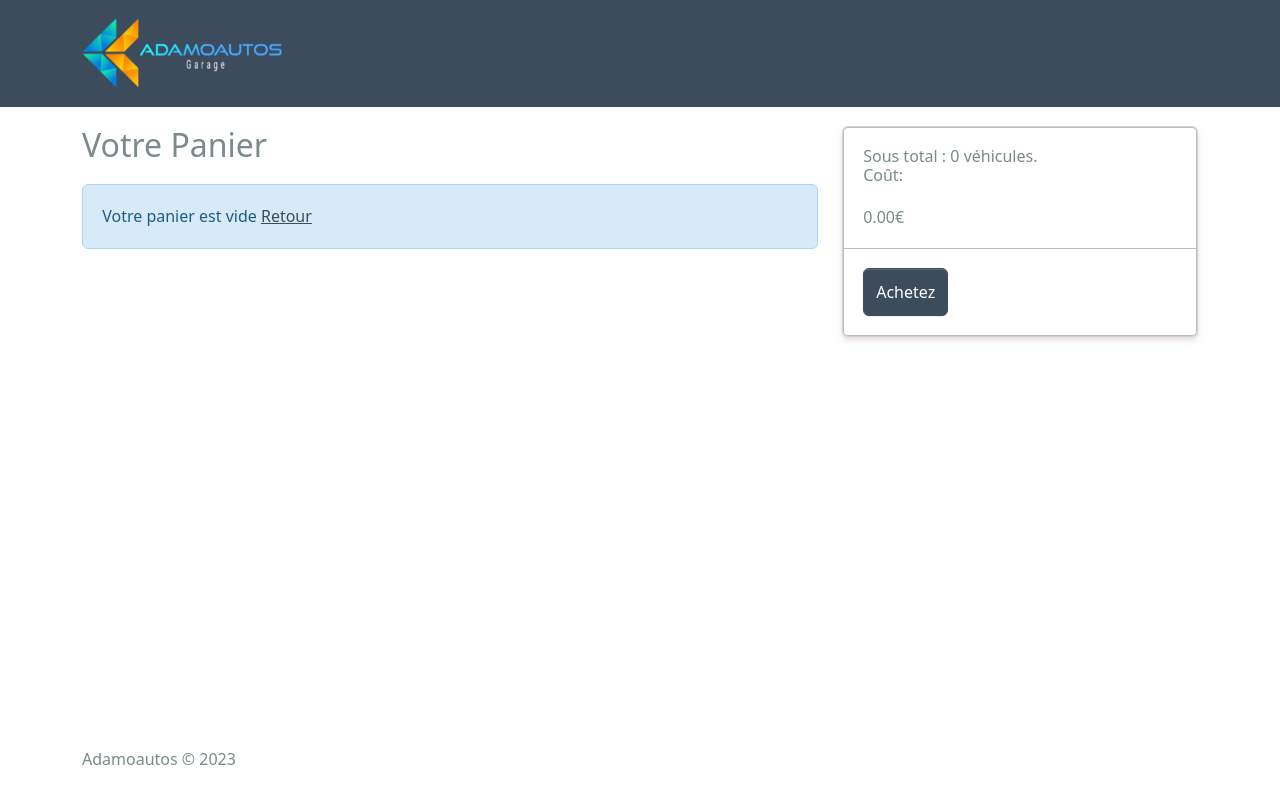
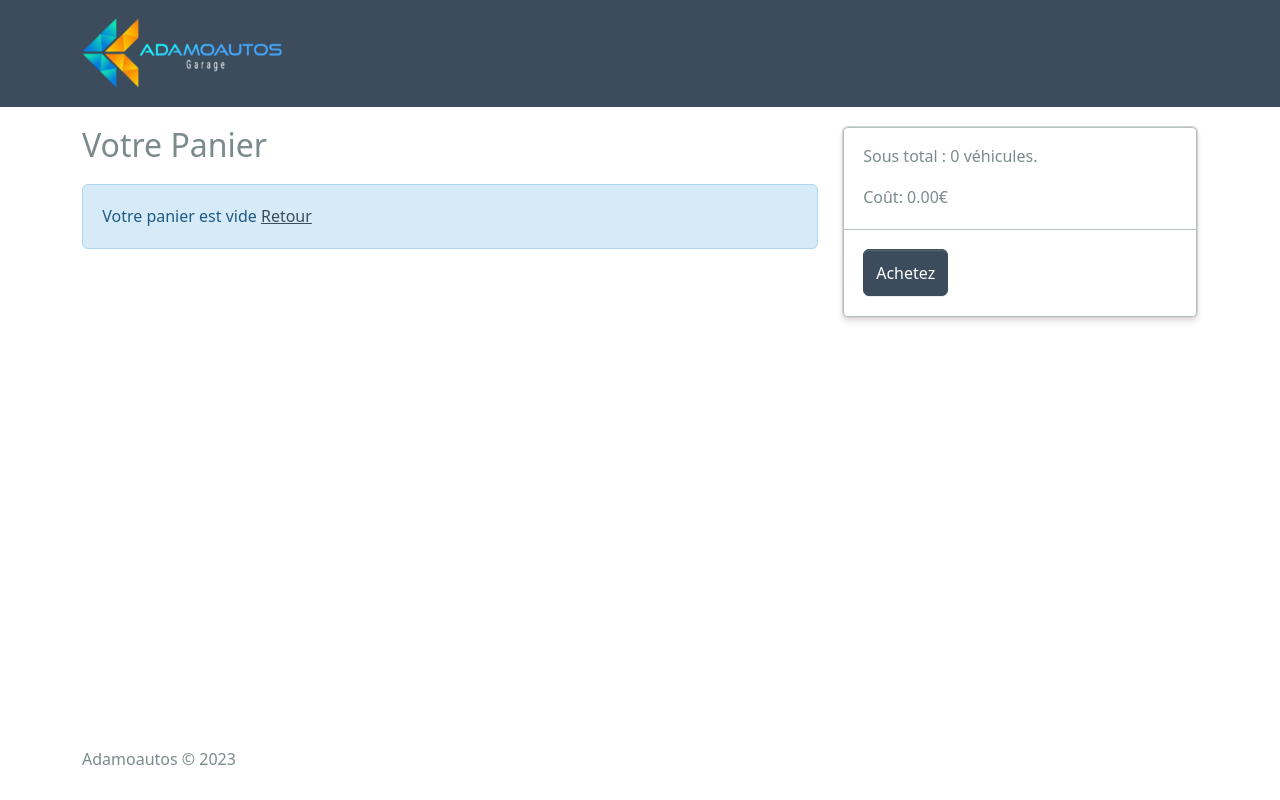
Before and after one commit to ricardomb94/carshop, a React (Create React App) app in the folder frontend/: page /panier in a window 1280 px wide. Built offline with nearby package versions, Linux system fonts and the light colour scheme.

Commit message:
Another commit

```diff
--- a/frontend/src/screens/CartScreen.jsx
+++ b/frontend/src/screens/CartScreen.jsx
@@ -77,9 +77,9 @@ const CartScreen = () => {
         <ListGroup >
             <ListGroup.Item>
                 <h6>
-                    Sous total : {cartItems.reduce((acc, item) => acc + item.qty, 0)} véhicules. <br/>Coût:
+                    Sous total : {cartItems.reduce((acc, item) => acc + item.qty, 0)} véhicules.
                 </h6>
-                 {cartItems.reduce((acc, item) => acc + item.qty * item.price, 0).toFixed(2)}€
+                Coût: {cartItems.reduce((acc, item) => acc + item.qty * item.price, 0).toFixed(2)}€
             </ListGroup.Item>
             <ListGroup.Item>
                 <Button
```
